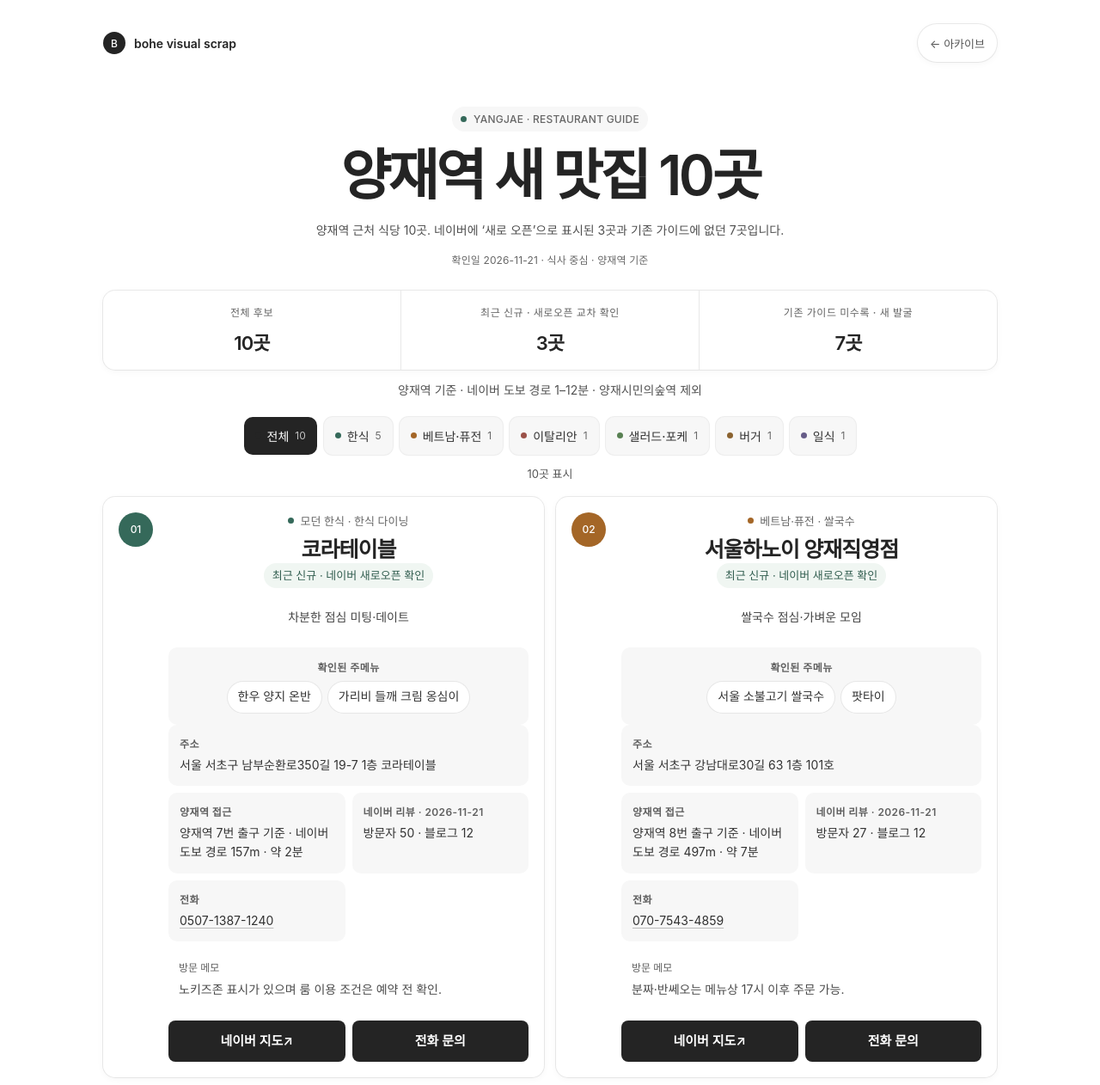
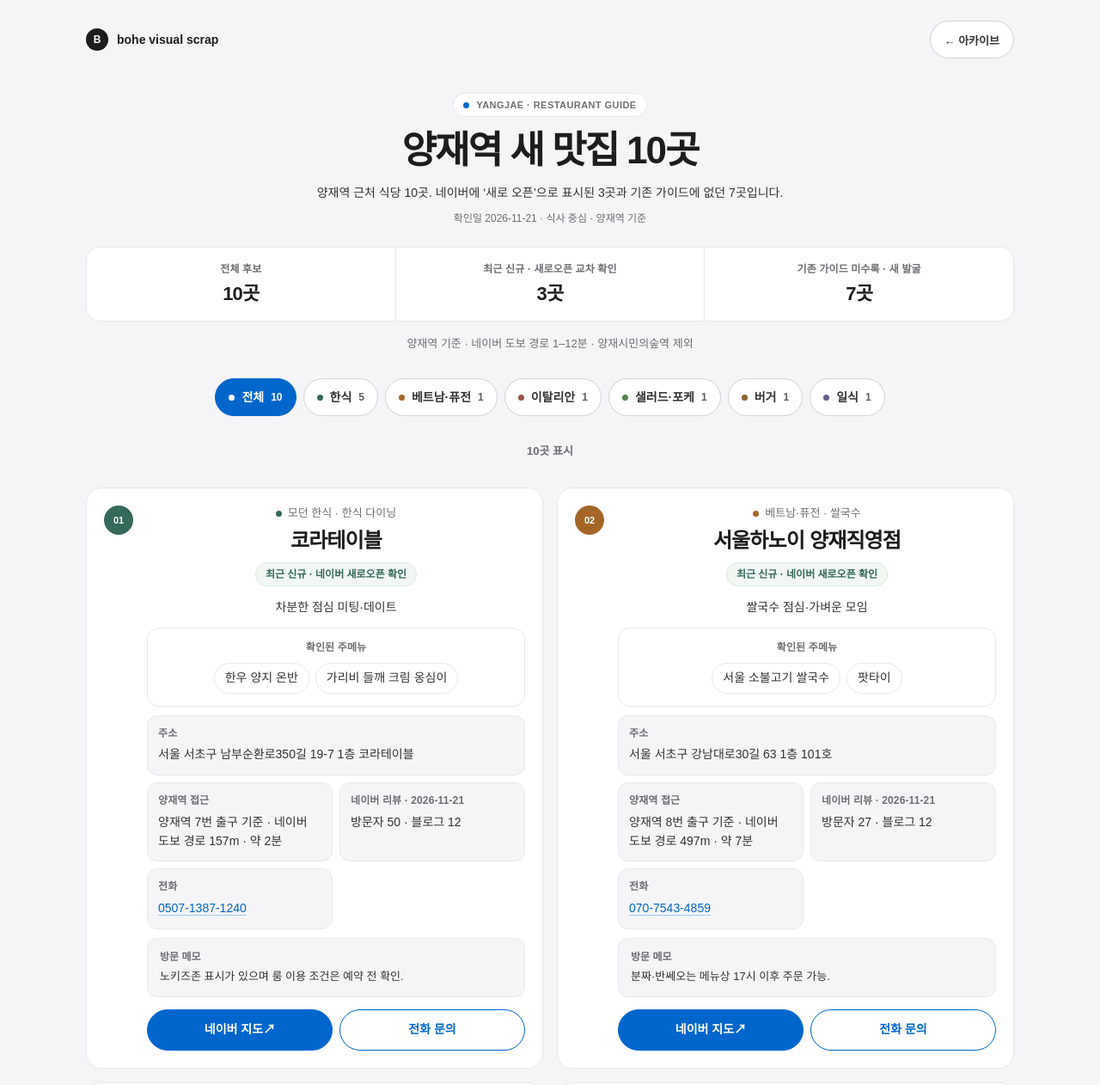
Before and after one commit to bohe76/bohe-visual-scrap, a plain HTML site: page items/2026-11-21-yangjae-new-restaurants/index.html in a window 1280 px wide. Shown: the top 1262 px of the page at 86% size. Drawn offline with Linux system fonts and the light colour scheme; a web font is replaced by a local one.

Commit message:
Apply Apple Store-inspired CSS to Yangjae guides

```diff
--- a/items/2026-11-21-yangjae-new-restaurants/index.html
+++ b/items/2026-11-21-yangjae-new-restaurants/index.html
@@ -10,118 +10,142 @@
   <link rel="preconnect" href="https://cdn.jsdelivr.net" crossorigin>
   <link rel="stylesheet" href="https://cdn.jsdelivr.net/gh/orioncactus/pretendard@v1.3.9/dist/web/variable/pretendardvariable-dynamic-subset.min.css" crossorigin>
   <style>
-    :root{--ink:#242424;--muted:#666;--soft:#898989;--surface:#fff;--surface-muted:#f7f7f7;--line:#e8e8e8;--shadow:rgba(0,0,0,.08) 0 0 0 1px,rgba(0,0,0,.04) 0 2px 8px;--focus:#0068d6}
+    :root{
+      --ink:#1d1d1f;
+      --text:#333336;
+      --muted:#6e6e73;
+      --soft:#86868b;
+      --line:#d2d2d7;
+      --hairline:#e8e8ed;
+      --canvas:#f5f5f7;
+      --surface:#fff;
+      --action:#0066cc;
+      --focus:#0071e3;
+      --shadow:none;
+      --font:"Pretendard Variable",Pretendard,"Apple SD Gothic Neo","Noto Sans KR",sans-serif;
+    }
     *{box-sizing:border-box}
-    html{background:#fff;scroll-behavior:smooth}
-    body{margin:0;background:#fff;color:var(--ink);font-family:"Pretendard Variable",Pretendard,-apple-system,BlinkMacSystemFont,"Apple SD Gothic Neo","Noto Sans KR",sans-serif;-webkit-font-smoothing:antialiased;text-rendering:optimizeLegibility}
+    html{background:var(--canvas);scroll-behavior:smooth}
+    body{margin:0;background:var(--canvas);color:var(--ink);font-family:var(--font);font-size:14px;-webkit-font-smoothing:antialiased;text-rendering:optimizeLegibility}
     button,input,select,textarea,code,kbd,samp{font-family:inherit}
-    a{color:inherit}
-    .skip-link{position:absolute;left:12px;top:-60px;padding:12px 16px;border-radius:8px;background:#242424;color:#fff;z-index:9}.skip-link:focus{top:12px}
-    .shell{width:min(1040px,calc(100% - 32px));margin:0 auto;padding:28px 0 56px}
-    .topbar{display:flex;align-items:center;justify-content:space-between;gap:12px;margin-bottom:52px}
-    .brand{display:inline-flex;align-items:center;gap:10px;text-decoration:none;font-size:14px;font-weight:600;min-height:44px}
-    .brand-mark{display:grid;place-items:center;width:26px;height:26px;border-radius:50%;background:#242424;color:#fff;font-family:inherit;font-size:12px;font-weight:500}
-    .archive-link{display:inline-flex;align-items:center;min-height:44px;padding:0 14px;border-radius:999px;background:#fff;box-shadow:var(--shadow);text-decoration:none;color:#555;font-size:13px}
-    .hero{text-align:center;max-width:800px;margin:0 auto 28px}
-    .eyebrow{display:inline-flex;align-items:center;gap:8px;padding:7px 10px;margin-bottom:18px;border-radius:999px;background:#f7f7f7;color:#666;font-family:inherit;font-size:12px;font-weight:500;letter-spacing:.02em}
-    .eyebrow-dot{width:7px;height:7px;border-radius:50%;background:#35695a}
-    h1{margin:0;font-size:clamp(36px,7vw,64px);line-height:1.04;letter-spacing:-.055em;font-weight:600}
-    .lead{max-width:720px;margin:18px auto 0;color:#555;font-size:clamp(15px,2vw,18px);line-height:1.75;word-break:keep-all}
-    .metadata-line{margin:14px 0 0;color:#777;font-family:inherit;font-size:12px;font-weight:400;letter-spacing:.01em}
-    .summary{display:grid;grid-template-columns:repeat(3,minmax(0,1fr));gap:1px;overflow:hidden;margin:28px 0 12px;border-radius:14px;background:var(--line);box-shadow:var(--shadow)}
+    button,a{font:inherit}
+    a{color:inherit;text-underline-offset:3px}
+    button:focus-visible,a:focus-visible{outline:3px solid var(--focus);outline-offset:3px}
+    .skip-link{position:absolute;left:12px;top:-60px;z-index:9;padding:12px 18px;border-radius:9999px;background:var(--action);color:#fff;text-decoration:none;font-weight:600}
+    .skip-link:focus{top:12px}
+    .shell{width:min(1080px,calc(100% - 40px));margin:0 auto;padding:24px 0 64px}
+    .topbar{display:flex;align-items:center;justify-content:space-between;gap:12px;margin-bottom:40px}
+    .brand{display:inline-flex;align-items:center;gap:10px;min-height:44px;text-decoration:none;font-size:14px;font-weight:600}
+    .brand-mark{display:grid;place-items:center;flex:0 0 26px;width:26px;height:26px;border-radius:50%;background:#1d1d1f;color:#fff;font-size:12px;font-weight:600}
+    .archive-link{display:inline-flex;align-items:center;justify-content:center;min-height:44px;padding:0 16px;border:1px solid var(--line);border-radius:9999px;background:#fff;color:var(--text);text-decoration:none;font-size:13px;font-weight:600;transition:border-color .15s ease,background .15s ease}
+    .archive-link:hover{background:#fafafc;border-color:#a1a1a6}
+    .hero{text-align:center;max-width:800px;margin:0 auto 24px}
+    .eyebrow{display:inline-flex;align-items:center;gap:8px;padding:7px 11px;margin:0 0 14px;border:1px solid var(--hairline);border-radius:9999px;background:#fff;color:var(--muted);font-size:11px;font-weight:600;letter-spacing:.04em}
+    .eyebrow-dot{width:7px;height:7px;flex:0 0 auto;border-radius:50%;background:var(--action)}
+    h1{margin:0;color:var(--ink);font-size:clamp(32px,5vw,44px);line-height:1.12;letter-spacing:-.045em;font-weight:600;word-break:keep-all}
+    .lead{max-width:740px;margin:14px auto 0;color:var(--text);font-size:14px;line-height:1.65;word-break:keep-all}
+    .metadata-line{margin:9px 0 0;color:var(--muted);font-size:12px;line-height:1.5}
+    .summary{display:grid;grid-template-columns:repeat(3,minmax(0,1fr));gap:1px;overflow:hidden;margin:22px 0 16px;border:1px solid var(--hairline);border-radius:16px;background:var(--hairline)}
     .metric{min-width:0;padding:17px 14px;background:#fff;text-align:center}
-    .metric-label{display:block;margin-bottom:8px;color:#777;font-family:inherit;font-size:11px;font-weight:500;letter-spacing:.045em}
-    .metric-value{display:block;font-size:22px;font-weight:600;letter-spacing:-.04em}
-    .scope-line{text-align:center;color:#666;font-size:13px;line-height:1.65;margin:0 auto 18px;max-width:900px}.nowrap{white-space:nowrap}
-    .toolbar{display:flex;flex-direction:column;align-items:center;gap:12px;margin:20px 0 18px}
-    .filters{display:flex;flex-wrap:wrap;justify-content:center;gap:8px;width:100%}
-    .filter-button{appearance:none;display:inline-flex;align-items:center;justify-content:center;gap:7px;min-height:44px;padding:9px 13px;border:0;border-radius:10px;background:#f7f7f7;color:#444;box-shadow:rgba(0,0,0,.07) 0 0 0 1px;font-family:inherit;font-size:13px;font-weight:500;cursor:pointer;transition:background .15s ease,color .15s ease,box-shadow .15s ease}
-    .filter-button:hover{background:#efefef}
-    .filter-button.is-active{background:#242424;color:#fff;box-shadow:none}
-    .filter-button:focus-visible,.source-link:focus-visible,.archive-link:focus-visible,.brand:focus-visible,.phone:focus-visible{outline:3px solid #0068d6;outline-offset:3px}
-    .filter-dot{width:7px;height:7px;flex:0 0 auto;border-radius:50%;background:var(--group-color,#242424)}
-    .filter-count{font-family:inherit;font-size:11px;font-weight:400;opacity:.72}
-    .toolbar-meta{display:flex;align-items:center;justify-content:center;flex-wrap:wrap;gap:10px 16px;width:100%;color:#777;font-size:12px}
-    .visible-count{font-family:inherit;font-size:12px;font-weight:400;color:#555}
-    .card-list{display:grid;grid-template-columns:1fr;gap:14px;align-items:stretch;margin-top:18px}
-    .place-card{display:grid;grid-template-columns:42px minmax(0,1fr);gap:16px;padding:20px;border-radius:14px;background:var(--surface);box-shadow:var(--shadow);transition:transform .15s ease,box-shadow .15s ease}
-    .place-card:hover{transform:translateY(-1px);box-shadow:rgba(0,0,0,.10) 0 0 0 1px,rgba(0,0,0,.05) 0 5px 14px}
+    .metric-label{display:block;margin-bottom:7px;color:var(--muted);font-size:12px;font-weight:600;line-height:1.4;letter-spacing:.01em}
+    .metric-value{display:block;color:var(--ink);font-size:22px;font-weight:600;line-height:1.2;letter-spacing:-.035em}
+    .scope-line{max-width:900px;margin:0 auto 16px;color:var(--muted);text-align:center;font-size:13px;line-height:1.6;word-break:keep-all}
+    .nowrap{white-space:nowrap}
+    .section-title{margin:28px 0 6px;color:var(--ink);text-align:center;font-size:20px;line-height:1.3;letter-spacing:-.025em;font-weight:600}
+    .section-intro{max-width:760px;margin:0 auto 14px;color:var(--muted);text-align:center;font-size:13px;line-height:1.55;word-break:keep-all}
+    .toolbar{display:flex;flex-direction:column;align-items:center;gap:10px;margin:16px 0 18px}
+    .filters{display:flex;flex-wrap:wrap;justify-content:center;gap:8px;width:100%;margin:14px 0 12px}
+    .filter-button{appearance:none;display:inline-flex;align-items:center;justify-content:center;gap:8px;min-width:0;min-height:44px;padding:8px 15px;border:1px solid var(--line);border-radius:9999px;background:#fff;color:var(--text);font-size:14px;font-weight:600;line-height:1.3;text-align:center;cursor:pointer;transition:background-color .15s ease,color .15s ease,border-color .15s ease,transform .15s ease}
+    .filter-button:hover{background:#f0f0f2;border-color:#b8b8be}
+    .filter-button:active{transform:scale(.97)}
+    .filter-button.is-active{border-color:var(--action);background:var(--action);color:#fff}
+    .filter-dot{width:7px;height:7px;flex:0 0 auto;border:1px solid transparent;border-radius:50%;background:var(--group-color,var(--action))}
+    .filter-button.is-active .filter-dot{border-color:rgba(255,255,255,.9);background:var(--group-color,#fff)}
+    .filter-count,.filter-sub{color:inherit;font-size:12px;font-weight:600;line-height:1.35;opacity:.78}
+    .filter-button.is-active .filter-count,.filter-button.is-active .filter-sub{opacity:.94}
+    .toolbar-meta{display:flex;align-items:center;justify-content:center;flex-wrap:wrap;gap:10px 16px;width:100%;margin:8px 0 16px;color:var(--muted);font-size:12px}
+    .visible-count{color:var(--muted);font-size:13px;font-weight:600}
+    .card-list{display:grid;grid-template-columns:1fr;gap:16px;align-items:stretch;margin-top:16px}
+    .place-card{display:grid;grid-template-columns:36px minmax(0,1fr);align-items:stretch;gap:14px;min-width:0;padding:22px;border:1px solid var(--hairline);border-radius:18px;background:#fff;transition:border-color .15s ease}
+    .place-card:hover{border-color:#b8b8be}
     .place-card[hidden]{display:none!important}
-    .rank{display:grid;place-items:center;width:40px;height:40px;border-radius:50%;background:var(--group-color);color:#fff;font-family:inherit;font-size:12px;font-weight:500}
-    .card-main{min-width:0}
-    .place-head{text-align:center}
-    .category-line{display:flex;justify-content:center;align-items:center;gap:7px;margin:0 0 8px;color:#666;font-size:12px}
-    .category-dot{width:7px;height:7px;border-radius:50%;background:var(--group-color);flex:0 0 auto}
-    h2{margin:0;font-size:clamp(20px,3vw,25px);line-height:1.28;letter-spacing:-.04em;font-weight:600;overflow-wrap:anywhere}
-    .place-id{margin:7px 0 10px;color:#888;font-family:inherit;font-size:11px;font-weight:400}
-    .opening-badge{display:inline-flex;align-items:center;justify-content:center;max-width:100%;min-height:28px;padding:5px 10px;border-radius:999px;background:#f3f3f3;color:#555;font-size:12px;line-height:1.4;text-align:center;overflow-wrap:anywhere}
-    .opening-badge.recent{background:#f0f6f2;color:#315d4f}
-    .opening-badge.discovery{background:#f5f5f5;color:#555}
-    .recommendation{margin:14px 0 14px;text-align:center;color:#555;font-size:14px;line-height:1.6;word-break:keep-all}
+    .rank{display:grid;place-items:center;align-self:start;width:34px;height:34px;border:1px solid transparent;border-radius:50%;background:var(--group-color,#6e6e73);color:#fff;font-size:11px;font-weight:600;line-height:1}
+    .card-main,.card-body{display:flex;flex-direction:column;min-width:0;height:100%}
+    .place-head{text-align:center;margin:0 0 14px}
+    .category-line{display:flex;justify-content:center;align-items:center;gap:7px;margin:0 0 7px;color:var(--muted);font-size:13px;line-height:1.45;word-break:keep-all}
+    .category-dot{width:7px;height:7px;flex:0 0 auto;border-radius:50%;background:var(--group-color,var(--action))}
+    h2{margin:0;color:var(--ink);font-size:clamp(20px,2.2vw,24px);line-height:1.28;letter-spacing:-.035em;font-weight:600;overflow-wrap:anywhere;word-break:keep-all}
+    .place-id{margin:6px 0 0;color:var(--muted);font-size:11px;font-weight:400}
+    .opening-badge{display:inline-flex;align-items:center;justify-content:center;max-width:100%;min-height:28px;margin-top:9px;padding:5px 11px;border:1px solid var(--hairline);border-radius:9999px;background:var(--canvas);color:var(--muted);font-size:12px;line-height:1.35;font-weight:600;text-align:center;overflow-wrap:anywhere;word-break:keep-all}
+    .opening-badge.recent{border-color:#dce8e1;background:#f2f7f4;color:#35695a}
+    .opening-badge.discovery{background:#f5f5f7;color:var(--muted)}
+    .recommendation{margin:0 0 12px;color:var(--text);text-align:center;font-size:14px;line-height:1.55;font-weight:400;word-break:keep-all}
+    .priority-panel{display:grid;gap:10px;margin:0 0 10px}
     .facts{display:grid;grid-template-columns:repeat(2,minmax(0,1fr));gap:8px;margin:0}
-    .fact{min-width:0;padding:12px;border-radius:10px;background:#f8f8f8}
-    .fact dt,.menu-block h3{margin:0 0 6px;color:#777;font-family:inherit;font-size:11px;font-weight:600;letter-spacing:.035em}
-    .fact dd{margin:0;color:#444;font-size:13px;line-height:1.55;overflow-wrap:anywhere}
-    .fact dd small{display:block;margin-top:4px;color:#888;font-size:11px;line-height:1.45}
-    .phone{text-decoration:underline;text-decoration-color:#bbb;text-underline-offset:3px}
-    .menu-block{margin-top:10px;padding:12px;border-radius:10px;background:#f8f8f8;text-align:center}
+    .facts-priority{grid-template-columns:1fr}
+    .facts-supporting .fact:first-child{grid-column:1/-1}
+    .fact{min-width:0;padding:12px;border:1px solid var(--hairline);border-radius:12px;background:var(--canvas)}
+    .fact-wide{grid-column:1/-1;text-align:center}
+    .priority-fact{border-left:2px solid #6a7c6c;background:#f5f5f7}
+    .fact dt,.menu-block h3{margin:0 0 6px;color:var(--muted);font-size:12px;font-weight:600;line-height:1.4;letter-spacing:.01em}
+    .fact dd{margin:0;color:var(--text);font-size:14px;line-height:1.55;overflow-wrap:anywhere;word-break:keep-all}
+    .fact dd small{display:block;margin-top:4px;color:var(--muted);font-size:12px;line-height:1.45;word-break:keep-all}
+    .facts-supporting .fact:first-child dd{word-break:keep-all;overflow-wrap:anywhere}
+    .address-fact{grid-column:1/-1}
+    .phone{color:var(--action);text-decoration:underline;text-decoration-color:#9fc7f3;text-underline-offset:3px;overflow-wrap:anywhere}
+    .menu-block{margin-top:10px;padding:14px;border:1px solid var(--hairline);border-radius:14px;background:var(--canvas);text-align:center}
     .menu-block h3{margin-bottom:9px}
+    .menu-priority{margin:0 0 10px;background:#fff}
     .menu-list{display:flex;flex-wrap:wrap;justify-content:center;gap:7px;list-style:none;margin:0;padding:0}
-    .menu-list li{display:inline-flex;align-items:center;min-height:32px;padding:5px 10px;border-radius:999px;background:#fff;box-shadow:rgba(0,0,0,.07) 0 0 0 1px;color:#444;font-size:12px;line-height:1.45;overflow-wrap:anywhere}
-    .classification-note,.place-note{margin:10px 0 0;padding:11px 12px;border-radius:10px;background:#fff;color:#555;font-size:12px;line-height:1.6;overflow-wrap:anywhere}
-    .classification-note{box-shadow:rgba(0,0,0,.06) 0 0 0 1px}
-    .classification-note strong,.place-note strong{display:block;margin-bottom:3px;color:#666;font-family:inherit;font-size:11px;font-weight:500}
-    .source-actions{display:flex;flex-wrap:wrap;justify-content:center;gap:7px;margin-top:12px}
-    .source-link{display:inline-flex;align-items:center;justify-content:center;min-height:40px;padding:7px 11px;border-radius:8px;background:#fff;box-shadow:rgba(0,0,0,.08) 0 0 0 1px;color:#454545;text-decoration:none;font-size:12px;line-height:1.35;text-align:center;overflow-wrap:anywhere}
-    .source-link:hover{background:#f7f7f7}
-    .section-heading{display:flex;align-items:baseline;justify-content:space-between;gap:12px;margin:34px 0 10px}
-    .section-heading h2{font-size:20px}
-    .section-heading p{margin:0;color:#777;font-size:12px}
-    .page-note{margin-top:22px;padding:18px 20px;border-radius:12px;background:#f8f8f8;color:#555;font-size:13px;line-height:1.7;overflow-wrap:anywhere}
-    .page-note h2{margin:0 0 8px;font-size:15px;letter-spacing:-.02em}
-    .page-note p{margin:5px 0}
-    .footer{margin-top:26px;text-align:center;color:#888;font-size:12px;line-height:1.6}
-    .footer a{color:#555;text-underline-offset:3px}
-    @media(min-width:920px){.card-list{grid-template-columns:repeat(2,minmax(0,1fr))}.place-card{padding:18px}.facts{grid-template-columns:repeat(2,minmax(0,1fr))}}
-    @media(max-width:760px){.shell{width:min(100% - 24px,1040px);padding-top:22px}.topbar{margin-bottom:38px}.summary{grid-template-columns:1fr}.metric{padding:13px}.metric-value{font-size:19px}.toolbar{align-items:stretch}.filters{display:grid;grid-template-columns:1fr;gap:7px}.filter-button{width:100%;min-height:46px}.toolbar-meta{flex-direction:column;gap:8px}.place-card{grid-template-columns:1fr;padding:16px;gap:10px}.rank{width:34px;height:34px}.facts{grid-template-columns:1fr}.section-heading{display:block}.section-heading p{margin-top:5px}}
-    /* BOVIS refresh: clearer core facts, consistent actions, quieter sources */
-    .lead{font-size:14px;line-height:1.7;color:#4f4f4f}
-    .metadata-line{color:#666}
-    .metric-label{font-size:12px;line-height:1.45;color:#626262}
-    .scope-line{font-size:14px;color:#525252}
-    .filter-button{font-size:14px;color:#333}
-    .filter-count{font-size:12px}
-    .visible-count{font-size:13px}
-    .place-card{align-items:stretch}
-    .card-main{display:flex;flex-direction:column;min-width:0;height:100%}
-    .place-head{margin-bottom:8px}
-    .category-line{font-size:13px}
-    h2{font-size:clamp(21px,2.2vw,25px);line-height:1.3}
-    .opening-badge{font-size:13px}
-    .recommendation{font-size:14px;line-height:1.65;color:#444}
-    .facts{gap:8px}
-    .address-fact{grid-column:1/-1}
-    .fact{padding:13px;background:#f7f7f7}
-    .fact dt,.menu-block h3{font-size:12px;color:#606060}
-    .fact dd{font-size:14px;line-height:1.6;color:#333}
-    .fact dd small{font-size:13px;line-height:1.5;color:#5d5d5d}
-    .phone{color:#303030}
-    .menu-block{padding:14px;background:#f7f7f7}
-    .menu-list{gap:8px}
-    .menu-list li{min-height:36px;padding:7px 12px;font-size:15px;color:#333}
-    .classification-note,.place-note{font-size:14px;line-height:1.65;color:#4b4b4b}
-    .classification-note strong,.place-note strong{font-size:12px;color:#606060}
-    .page-note{font-size:14px;color:#444;line-height:1.7}
-    .footer{font-size:13px}
+    .menu-list li{display:inline-flex;align-items:center;justify-content:center;min-width:0;min-height:36px;padding:7px 12px;border:1px solid var(--hairline);border-radius:9999px;background:#fff;color:var(--text);font-size:14px;line-height:1.4;overflow-wrap:anywhere;word-break:keep-all}
+    .fit-note,.classification-note,.place-note{margin:10px 0 0;padding:12px 14px;border:1px solid var(--hairline);border-radius:12px;background:var(--canvas);color:var(--text);font-size:13px;line-height:1.6;overflow-wrap:anywhere;word-break:keep-all}
+    .fit-note strong,.classification-note strong,.place-note strong{display:block;margin-bottom:3px;color:var(--muted);font-size:12px;font-weight:600}
+    .source-actions{display:flex;flex-wrap:wrap;justify-content:center;gap:8px;margin-top:12px}
+    .action-link{display:inline-flex;align-items:center;justify-content:center;min-width:0;min-height:44px;padding:9px 15px;border:1px solid var(--line);border-radius:9999px;background:#fff;color:var(--action);text-decoration:none;font-size:14px;line-height:1.3;font-weight:600;text-align:center;overflow-wrap:anywhere;word-break:keep-all;transition:background-color .15s ease,border-color .15s ease,transform .15s ease}
+    .action-link:hover{background:#f5f9ff;border-color:#85b7ed}
+    .action-link:active,.primary-cta:active{transform:scale(.95)}
+    .primary-link,.primary-cta{display:flex;align-items:center;justify-content:center;min-width:0;min-height:48px;padding:10px 16px;border:1px solid var(--action);border-radius:9999px;background:var(--action);color:#fff;text-align:center;text-decoration:none;font-size:14px;line-height:1.35;font-weight:600;overflow-wrap:anywhere;word-break:keep-all;transition:background-color .15s ease,border-color .15s ease,transform .15s ease}
+    .primary-link:hover,.primary-cta:hover{border-color:#005bb5;background:#005bb5}
+    .primary-cta:focus-visible,.primary-link:focus-visible{outline:3px solid var(--focus);outline-offset:3px}
+    .primary-actions{display:grid;grid-template-columns:repeat(2,minmax(0,1fr));gap:8px}
+    .primary-actions .primary-cta:nth-child(n+2){border-color:var(--action);background:#fff;color:var(--action)}
+    .primary-actions .primary-cta:nth-child(n+2):hover{background:#f5f9ff}
     .card-footer{width:100%;margin-top:auto;padding-top:14px}
-    .primary-actions{display:grid;grid-template-columns:repeat(2,minmax(0,1fr));gap:8px}
-    .primary-cta{display:flex;align-items:center;justify-content:center;min-width:0;min-height:48px;padding:10px 12px;border-radius:8px;background:#242424;color:#fff;text-align:center;text-decoration:none;font-size:15px;line-height:1.35;font-weight:600;overflow-wrap:anywhere;transition:background .15s ease}
-    .primary-cta:hover{background:#444}
-    .primary-cta:focus-visible{outline:3px solid #0068d6;outline-offset:3px}
-    .address-fact dd{word-break:keep-all;overflow-wrap:normal}
-    .menu-list li{font-size:14px}
-    @media(min-width:920px){.place-card{height:100%}}
-    @media(max-width:760px){.address-fact{grid-column:auto}.primary-actions{grid-template-columns:repeat(2,minmax(0,1fr))}.filter-button{font-size:14px}}
+    .page-note{margin-top:20px;padding:18px 20px;border:1px solid var(--hairline);border-radius:16px;background:#fff;color:var(--text);font-size:14px;line-height:1.65;overflow-wrap:anywhere;word-break:keep-all}
+    .page-note h2{margin:0 0 8px;font-size:16px;letter-spacing:-.02em}
+    .page-note p{margin:6px 0}
+    .footer{margin-top:24px;color:var(--muted);text-align:center;font-size:12px;line-height:1.6}
+    .footer a{color:var(--action);text-underline-offset:3px}
+    @media(min-width:920px){.card-list{grid-template-columns:repeat(2,minmax(0,1fr))}.place-card{padding:20px}}
+    @media(max-width:760px){
+      .shell{width:calc(100% - 24px);padding:20px 0 44px}
+      .topbar{margin-bottom:30px}
+      .hero{margin-bottom:18px}
+      h1{font-size:clamp(29px,8vw,34px)}
+      .summary{grid-template-columns:1fr;margin:18px 0 14px}
+      .metric{padding:12px 14px}
+      .metric-value{font-size:19px}
+      .scope-line{font-size:12px;margin-bottom:14px}
+      .toolbar{align-items:stretch;margin:12px 0 16px}
+      .filters{display:grid;grid-template-columns:1fr;gap:7px;margin:12px 0}
+      .filter-button{width:100%;min-height:46px;justify-content:flex-start;padding:10px 14px;text-align:left}
+      .filter-count,.filter-sub{margin-left:auto;max-width:58%;text-align:right}
+      .toolbar-meta{flex-direction:column;gap:8px;margin-bottom:14px}
+      .section-title{margin-top:24px}
+      .place-card{grid-template-columns:30px minmax(0,1fr);gap:10px;padding:15px;border-radius:16px}
+      .rank{width:30px;height:30px}
+      .facts{grid-template-columns:1fr}
+      .facts-supporting .fact:first-child,.address-fact{grid-column:auto}
+      .fact-wide{grid-column:auto;text-align:left}
+      .priority-panel{gap:8px}
+      .menu-block{padding:12px}
+      .menu-list{gap:6px}
+      .menu-list li{min-height:34px;padding:6px 10px;font-size:13px}
+      .primary-actions{grid-template-columns:repeat(2,minmax(0,1fr));gap:7px}
+      .primary-cta{min-height:46px;padding:9px 8px;font-size:13px}
+      .page-note{padding:15px}
+    }
+    @media(max-width:360px){.primary-actions{grid-template-columns:1fr}.filter-count,.filter-sub{max-width:54%}}
     @media(prefers-reduced-motion:reduce){html{scroll-behavior:auto}*,*::before,*::after{transition:none!important;animation:none!important}}
   </style>
 </head>
```
Also changed, not shown: items/2026-11-21-yangjae-year-end-dinner/index.html (+127 -99 lines).
